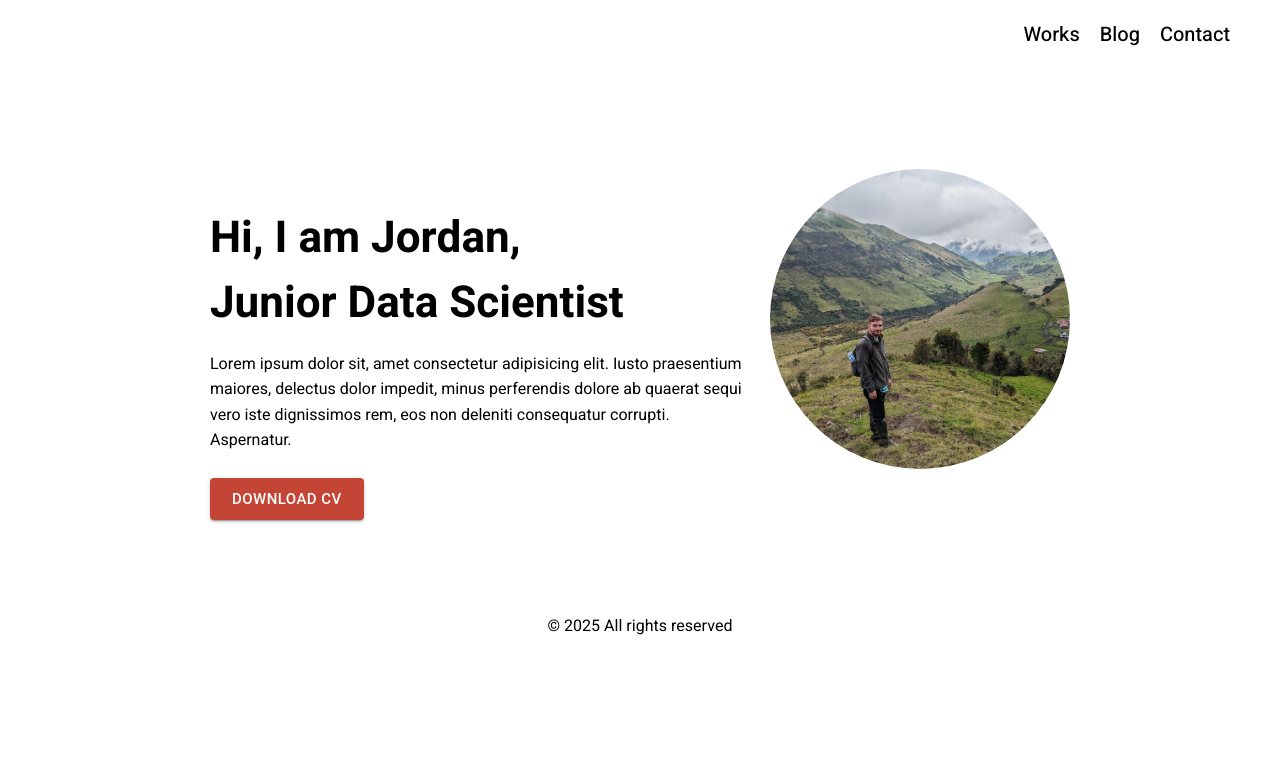
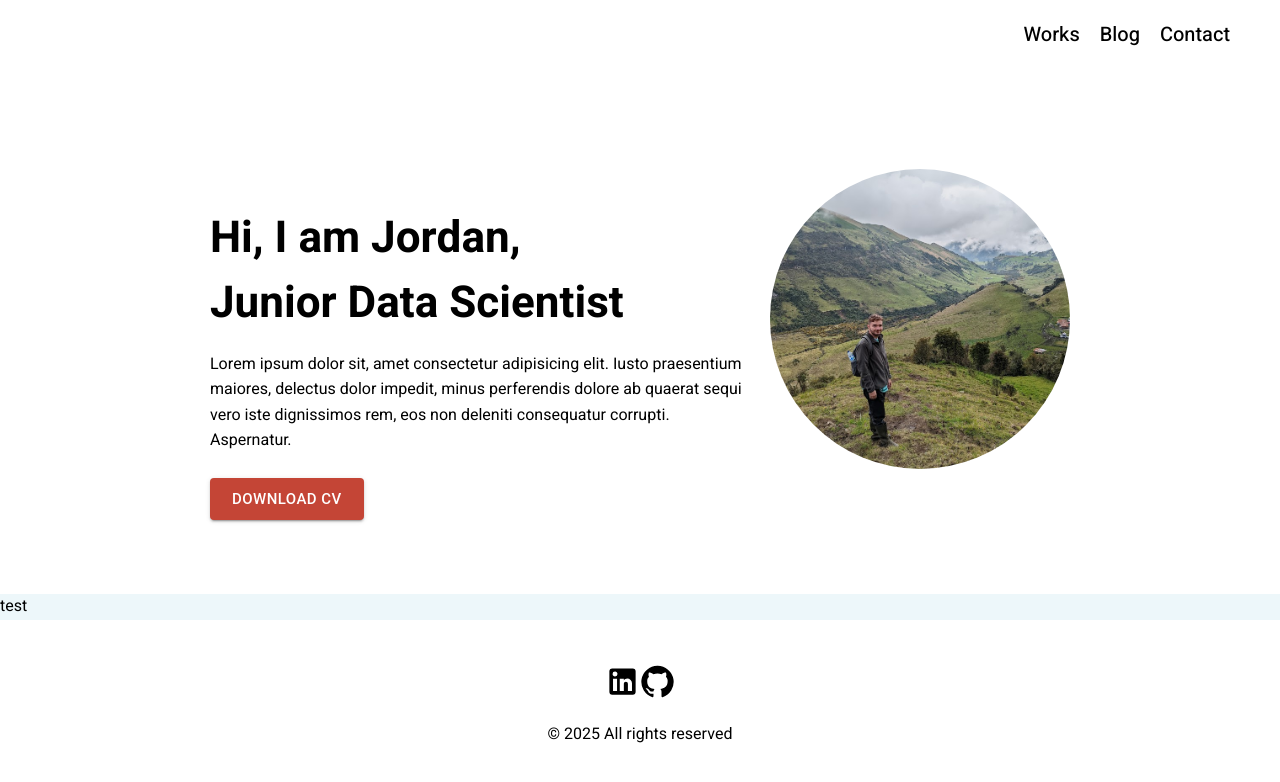
Before and after one commit to jordansp99/portfolio, a React (Vite) app: page / in a window 1280 px wide. Shown: the top 782 px of the page. Built offline with nearby package versions, Linux system fonts and the light colour scheme.

Commit message:
added icons and recent posts

```diff
--- a/package.json
+++ b/package.json
@@ -12,6 +12,7 @@
   "dependencies": {
     "@emotion/react": "^11.14.0",
     "@emotion/styled": "^11.14.0",
+    "@mui/icons-material": "^6.3.1",
     "@mui/material": "^6.3.1",
     "react": "^18.3.1",
     "react-dom": "^18.3.1"
--- a/src/App.jsx
+++ b/src/App.jsx
@@ -1,6 +1,7 @@
 import Profile from "./Profile"
 import Footer from "./Footer"
 import Navbar from "./Navbar"
+import RecentPosts from "./RecentPosts"
 
 function App() {
 
@@ -8,7 +9,9 @@ function App() {
     <>
     <Navbar></Navbar>
     <Profile></Profile>
+    <RecentPosts></RecentPosts>
     <Footer></Footer>
+
     </>
   )
 }
--- a/src/Footer.jsx
+++ b/src/Footer.jsx
@@ -1,9 +1,13 @@
 import React from 'react'
+import LinkedInIcon from '@mui/icons-material/LinkedIn';
+import GitHubIcon from '@mui/icons-material/GitHub';
 
 function Footer() {
   const currentYear = new Date().getFullYear();
   return (
     <footer className='footer'>
+    <LinkedInIcon fontSize="large"></LinkedInIcon>
+    <GitHubIcon fontSize="large"></GitHubIcon>
       <p>© {currentYear} All rights reserved</p>
     </footer>
   )
--- /dev/null
+++ b/src/RecentPosts.jsx
@@ -0,0 +1,13 @@
+import React from 'react'
+import './recentposts.css'
+function RecentPosts() {
+  return (
+    <section>
+    <div className='container2'>
+    <p>test</p>
+    </div>
+    </section>
+  )
+}
+
+export default RecentPosts
--- /dev/null
+++ b/src/recentposts.css
@@ -0,0 +1,3 @@
+.container2{
+    background-color: #EDF7FA;
+}
```
Also changed, not shown: 1 other file (tests, documents, lock files or other folders).
